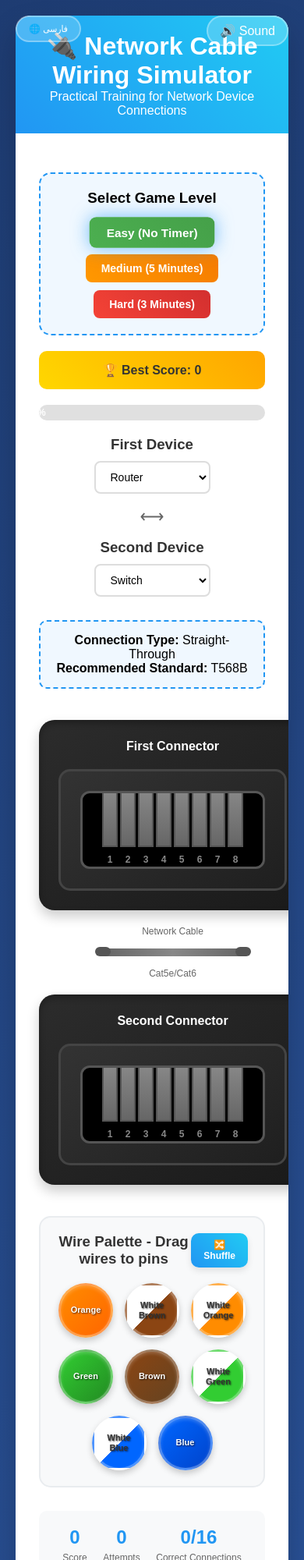
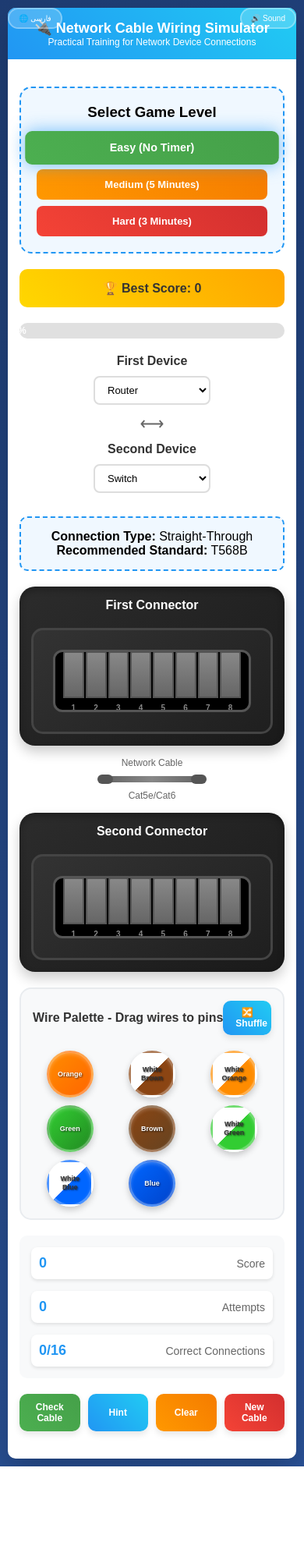
Before and after one commit to pouriavelaei/Network-Cable-Wiring-Simulator, a plain HTML site: page index.html in a window 390 px wide. Shown: the top 2000 px of the page at 78% size. After the commit the page ends 1880 px from the top, so only its background shows below. Drawn offline with Linux system fonts and the light colour scheme.

Commit message:
Improve responsive design and layout styles
Enhanced styles.css with comprehensive responsive design for mobile, tablet, and desktop breakpoints. Adjusted layout, sizing, and spacing for various components to improve usability and appearance on different screen sizes. Minor cleanup in index.html to remove duplicate <head> tags.

```diff
--- a/index.html
+++ b/index.html
@@ -4,10 +4,6 @@
     <meta charset="UTF-8">
     <meta name="viewport" content="width=device-width, initial-scale=1.0">
     <title>Network Cable Wiring Game</title>
-<head>
-    <meta charset="UTF-8">
-    <meta name="viewport" content="width=device-width, initial-scale=1.0">
-    <title>Document</title>
     <link rel="stylesheet" href="styles.css">
     <link rel="icon" type="image/png" href="rj45.png">
     <script src="script.js"></script>
--- a/styles.css
+++ b/styles.css
@@ -10,6 +10,7 @@ body {
     min-height: 100vh;
     padding: 20px;
     transition: all 0.3s ease;
+    overflow-x: hidden;
 }
 
 /* RTL Support for Persian */
@@ -57,11 +58,14 @@ body.rtl .controls {
 
 .device-selector {
     text-align: center;
+    flex: 1;
+    min-width: 150px;
 }
 
 .device-selector h3 {
     margin-bottom: 10px;
     color: #333;
+    font-size: 16px;
 }
 
 .device-dropdown {
@@ -72,6 +76,8 @@ body.rtl .controls {
     background: white;
     cursor: pointer;
     min-width: 120px;
+    width: 100%;
+    max-width: 200px;
 }
 
 .device-dropdown:focus {
@@ -106,6 +112,9 @@ body.rtl .controls {
         0 8px 16px rgba(0,0,0,0.2);
     position: relative;
     min-width: 300px;
+    max-width: 100%;
+    box-sizing: border-box;
+    flex: 1;
 }
 
 .socket-label {
@@ -139,6 +148,8 @@ body.rtl .controls {
     align-items: flex-end;
     padding: 25px;
     gap: 3px;
+    overflow: hidden;
+    box-sizing: border-box;
 }
 
 .pin {
@@ -215,13 +226,15 @@ body.rtl .controls {
     text-align: center;
     margin-bottom: 20px;
     color: #333;
+    font-size: 18px;
 }
 
 .wires-container {
-    display: flex;
-    flex-wrap: wrap;
+    display: grid;
+    grid-template-columns: repeat(auto-fit, minmax(80px, 1fr));
     gap: 15px;
-    justify-content: center;
+    justify-items: center;
+    max-width: 100%;
 }
 
 .wire-spool {
@@ -306,6 +319,8 @@ body.rtl .controls {
     font-weight: bold;
     transition: all 0.3s;
     box-shadow: 0 4px 8px rgba(0,0,0,0.1);
+    min-width: 100px;
+    flex-shrink: 0;
 }
 
 .btn:hover {
@@ -565,10 +580,255 @@ body.rtl .controls {
     border-color: #333;
 }
 
-@media (max-width: 768px) {
+/* Very Small Mobile Devices */
+@media (max-width: 360px) {
+    .container {
+        border-radius: 5px;
+    }
+
+    .header {
+        padding: 10px;
+    }
+
+    .header h1 {
+        font-size: 16px;
+    }
+
+    .header p {
+        font-size: 11px;
+    }
+
+    .game-area {
+        padding: 10px;
+    }
+
+    .rj45-socket {
+        padding: 10px;
+    }
+
+    .socket-opening {
+        height: 70px;
+    }
+
+    .pin-container {
+        padding: 10px 5px;
+        gap: 1px;
+    }
+
+    .pin {
+        height: 50px;
+        min-width: 12px;
+    }
+
+    .pin-number {
+        bottom: -18px;
+        font-size: 9px;
+    }
+
+    .wire-spool {
+        width: 50px;
+        height: 50px;
+        font-size: 8px;
+    }
+
+    .btn {
+        padding: 8px 12px;
+        font-size: 11px;
+        min-width: 80px;
+    }
+
+    .cable-line {
+        width: 100px;
+        height: 6px;
+    }
+
+    .wire-palette {
+        padding: 10px;
+        margin: 15px 0;
+    }
+
+    .wires-container {
+        grid-template-columns: repeat(auto-fit, minmax(50px, 1fr));
+        gap: 8px;
+    }
+}
+
+/* Responsive Design - Mobile First */
+@media (max-width: 480px) {
+    body {
+        padding: 10px;
+    }
+
+    .container {
+        border-radius: 10px;
+        margin: 0;
+    }
+
+    .header {
+        padding: 15px;
+    }
+
+    .header h1 {
+        font-size: 18px;
+    }
+
+    .header p {
+        font-size: 12px;
+    }
+
+    .language-toggle,
+    .sound-toggle {
+        font-size: 10px;
+        padding: 6px 12px;
+        top: 10px;
+    }
+
+    .language-toggle {
+        left: 10px;
+    }
+
+    .sound-toggle {
+        right: 10px;
+    }
+
+    .game-area {
+        padding: 15px;
+    }
+
+    .device-selection {
+        flex-direction: column;
+        gap: 10px;
+    }
+
+    .device-dropdown {
+        min-width: 100%;
+        font-size: 13px;
+        padding: 8px 12px;
+    }
+
     .cable-workspace {
         flex-direction: column;
-        gap: 20px;
+        gap: 15px;
+        margin: 20px 0;
+    }
+
+    .rj45-socket {
+        min-width: 100%;
+        padding: 15px;
+        box-sizing: border-box;
+    }
+
+    .socket-opening {
+        height: 80px;
+    }
+
+    .pin-container {
+        padding: 15px 10px;
+        gap: 2px;
+    }
+
+    .pin {
+        height: 60px;
+        min-width: 15px;
+        border-radius: 3px 3px 0 0;
+    }
+
+    .pin-number {
+        bottom: -20px;
+        font-size: 10px;
+    }
+
+    .cable-line {
+        width: 120px;
+        height: 8px;
+        margin: 10px 0;
+    }
+
+    .wire-palette {
+        padding: 15px;
+        margin: 20px 0;
+    }
+
+    .wire-palette h3 {
+        font-size: 16px;
+        margin-bottom: 15px;
+    }
+
+    .wires-container {
+        gap: 10px;
+    }
+
+    .wire-spool {
+        width: 60px;
+        height: 60px;
+        font-size: 9px;
+    }
+
+    .controls {
+        gap: 10px;
+        margin: 20px 0;
+    }
+
+    .btn {
+        padding: 10px 18px;
+        font-size: 12px;
+        flex: 1;
+        min-width: 0;
+    }
+
+    .difficulty-buttons {
+        flex-direction: column;
+        gap: 8px;
+    }
+
+    .difficulty-btn {
+        width: 100%;
+        padding: 12px;
+        font-size: 13px;
+    }
+
+    .timer-value {
+        font-size: 22px;
+    }
+
+    .score-panel {
+        flex-direction: column;
+        gap: 15px;
+        padding: 15px;
+    }
+
+    .score-item {
+        display: flex;
+        justify-content: space-between;
+        align-items: center;
+        padding: 10px;
+        background: white;
+        border-radius: 8px;
+        box-shadow: 0 2px 4px rgba(0,0,0,0.1);
+    }
+
+    .score-value {
+        font-size: 18px;
+    }
+
+    .score-label {
+        font-size: 14px;
+        margin: 0;
+    }
+}
+
+/* Tablet Responsive */
+@media (min-width: 481px) and (max-width: 768px) {
+    .container {
+        margin: 10px;
+    }
+
+    .header {
+        padding: 18px;
+    }
+
+    .game-area {
+        padding: 20px;
     }
 
     .device-selection {
@@ -576,19 +836,14 @@ body.rtl .controls {
         gap: 15px;
     }
 
-    .wire-spool {
-        width: 70px;
-        height: 70px;
-        font-size: 11px;
-    }
-
-    .cable-line {
-        width: 180px;
+    .cable-workspace {
+        flex-direction: column;
+        gap: 20px;
     }
 
     .rj45-socket {
-        min-width: 250px;
-        padding: 25px;
+        min-width: 280px;
+        padding: 20px;
     }
 
     .socket-opening {
@@ -597,6 +852,53 @@ body.rtl .controls {
 
     .pin {
         height: 75px;
-        min-width: 20px;
+        min-width: 18px;
+    }
+
+    .wire-spool {
+        width: 70px;
+        height: 70px;
+        font-size: 10px;
+    }
+
+    .cable-line {
+        width: 200px;
+    }
+
+    .controls {
+        flex-wrap: wrap;
+        gap: 12px;
+    }
+
+    .btn {
+        flex: 1;
+        min-width: 120px;
+    }
+
+    .difficulty-buttons {
+        gap: 12px;
+        flex-wrap: wrap;
+    }
+
+    .difficulty-btn {
+        flex: 1;
+        min-width: 140px;
     }
 }
+
+/* Large Tablet and Small Desktop */
+@media (min-width: 769px) and (max-width: 1024px) {
+    .cable-workspace {
+        gap: 25px;
+    }
+
+    .wire-spool {
+        width: 75px;
+        height: 75px;
+        font-size: 11px;
+    }
+
+    .rj45-socket {
+        min-width: 320px;
+    }
+}
```
